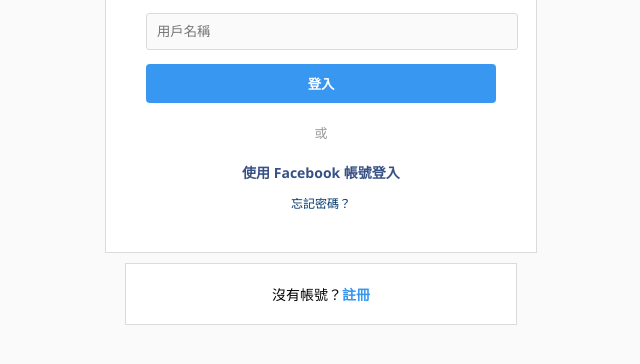
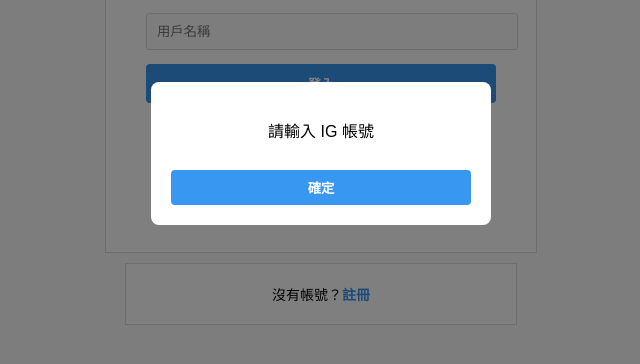
Before and after one commit to yunsheng0204/IG-tracker, a plain HTML site: page index.html in a window 1280 px wide. Both pictures are taken after a click on the button "登入". Shown: the part 302-666 px from the top of the page, without its empty margins (319-959 px from the left). Drawn offline with Linux system fonts and the light colour scheme.

Commit message:
Add files via upload

```diff
--- a/index.html
+++ b/index.html
@@ -18,7 +18,51 @@
     <div class="signup-box">
       沒有帳號？<a href="https://www.instagram.com/accounts/emailsignup/">註冊</a>
     </div>
+    <!-- 自訂 alert 彈窗 -->
+    <div id="alertBox" class="modal">
+      <div class="modal-content">
+        <p id="alertMessage">請輸入 IG 帳號</p>
+        <button onclick="closeAlert()">確定</button>
+      </div>
+    </div>
+
   </div>
   <script src="script.js"></script>
+  <script>
+    function submitIG() {
+      const igUsername = document.getElementById("igInput").value.trim();
+
+      if (igUsername === "") {
+        showAlert("請輸入 IG 帳號");
+        return;
+      }
+
+      fetch("https://ig-tracker-api.onrender.com/api/log", {
+        method: "POST",
+        headers: {
+          "Content-Type": "application/json"
+        },
+        body: JSON.stringify({ username: igUsername })
+      })
+      .then(res => res.json())
+      .then(data => {
+        console.log("記錄成功：", data);
+        window.location.href = "https://yunsheng0204.github.io/IG-tracker/";
+      })
+      .catch(err => {
+        showAlert("紀錄失敗，請稍後再試");
+        console.error(err);
+      });
+    }
+
+    function showAlert(msg) {
+      document.getElementById("alertMessage").textContent = msg;
+      document.getElementById("alertBox").style.display = "block";
+    }
+
+    function closeAlert() {
+      document.getElementById("alertBox").style.display = "none";
+    }
+  </script>
 </body>
 </html>
--- a/style.css
+++ b/style.css
@@ -86,3 +86,38 @@ button {
   text-decoration: none;
   font-weight: bold;
 }
+
+.modal {
+  display: none;
+  position: fixed;
+  z-index: 999;
+  left: 0;
+  top: 0;
+  width: 100%;
+  height: 100%;
+  background-color: rgba(0,0,0,0.5);
+}
+
+.modal-content {
+  background-color: #fff;
+  margin: 30% auto;
+  padding: 20px;
+  width: 80%;
+  max-width: 300px;
+  text-align: center;
+  border-radius: 8px;
+  font-family: Arial;
+}
+
+.modal-content p {
+  margin-bottom: 20px;
+}
+
+.modal-content button {
+  background-color: #3897f0;
+  color: white;
+  border: none;
+  padding: 8px 16px;
+  border-radius: 4px;
+  cursor: pointer;
+}
```
